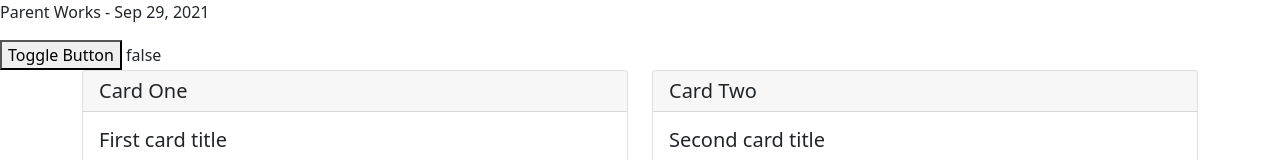
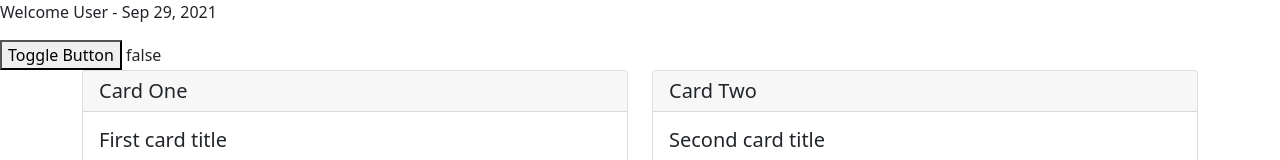
Before and after one commit to sarathiscookie/angular-project, an Angular app: page / in a window 1280 px wide. Shown: the top 160 px of the page. Built offline with nearby package versions, Linux system fonts and the light colour scheme.

Commit message:
Custom pipes - ng g p pipename

```diff
--- a/src/app/app.module.ts
+++ b/src/app/app.module.ts
@@ -5,13 +5,15 @@ import { AppComponent } from './app.component';
 import { ParentComponent } from './parent/parent.component';
 import { ChildComponent } from './child/child.component';
 import { CardsComponent } from './cards/cards.component';
+import { GreetingsPipe } from './greetings.pipe';
 
 @NgModule({
   declarations: [
     AppComponent,
     ParentComponent,
     ChildComponent,
-    CardsComponent
+    CardsComponent,
+    GreetingsPipe
   ],
   imports: [
     BrowserModule
--- /dev/null
+++ b/src/app/greetings.pipe.ts
@@ -0,0 +1,12 @@
+import { Pipe, PipeTransform } from '@angular/core';
+
+@Pipe({
+  name: 'greetings'
+})
+export class GreetingsPipe implements PipeTransform {
+
+  transform(value: string, ...args: unknown[]): string {
+    return `Welcome ${value}`;
+  }
+
+}
--- a/src/app/parent/parent.component.html
+++ b/src/app/parent/parent.component.html
@@ -1,4 +1,4 @@
-<p>Parent Works - {{ todaysDate | date }}</p>
+<p>{{'User' | greetings }} - {{ todaysDate | date }}</p>
 
 <button (click)="toggleFunction($event)">Toggle Button</button>
 {{ toggleText }}
```
Also changed, not shown: 1 other file (tests, documents, lock files or other folders).
